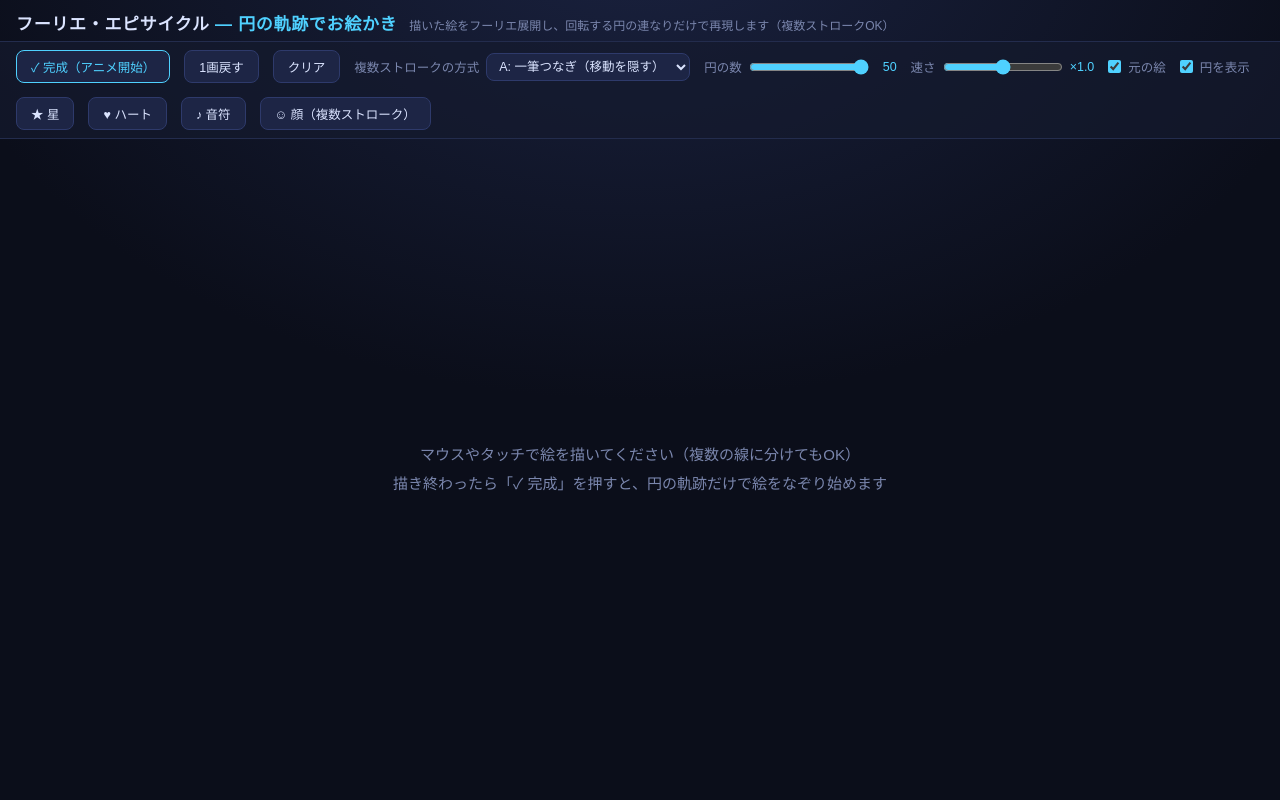
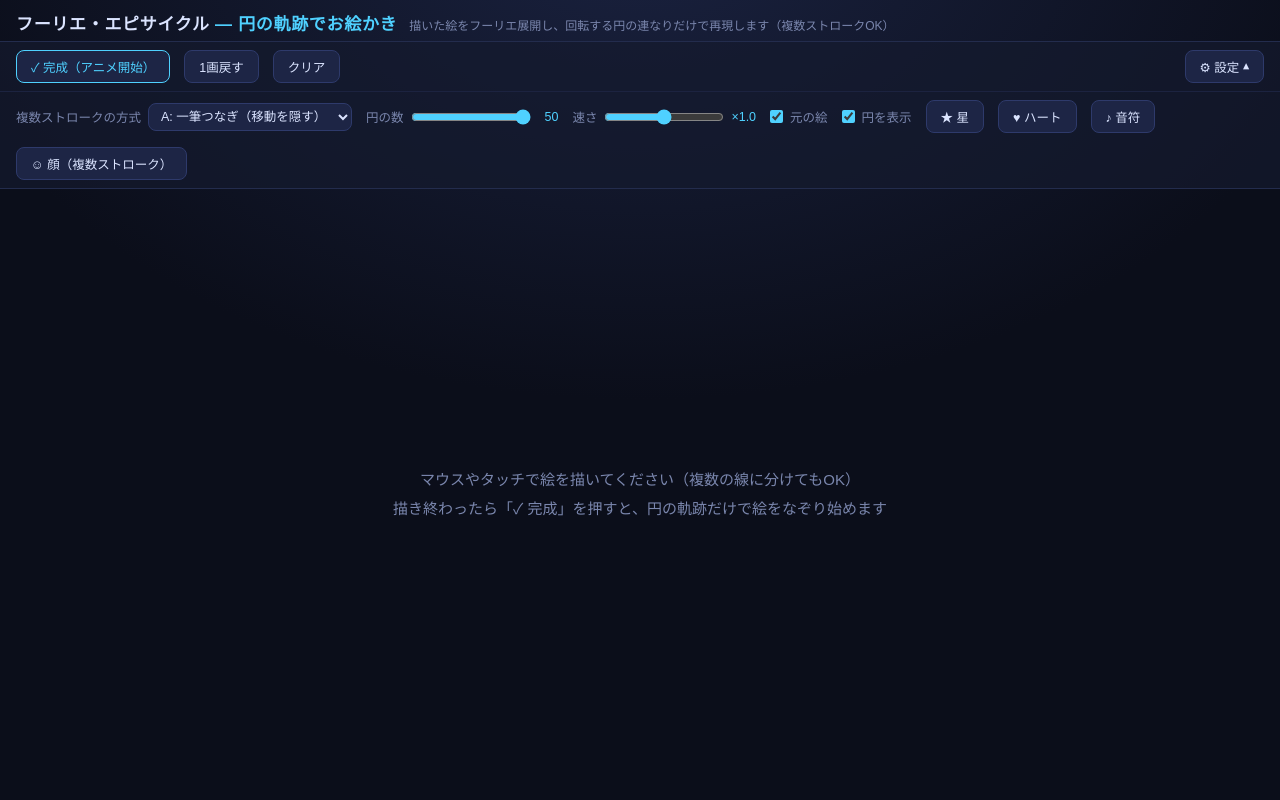
Before and after one commit to Beavers-Hive/fourier-epicycles, a plain HTML site: page index.html in a window 1280 px wide. Drawn offline with Linux system fonts and the light colour scheme.

Commit message:
設定メニューを折りたたみ可能に
完成・戻す・クリアは常時表示し、方式・スライダー・プリセットを
⚙設定ボタンで開閉できる2段構成に変更。開閉状態はlocalStorageに記憶。
キャンバスはResizeObserverでツールバーの高さ変化に追従する。

Co-Authored-By: Claude Fable 5 <noreply@anthropic.com>

```diff
--- a/index.html
+++ b/index.html
@@ -34,16 +34,35 @@
   header h1 span { color: var(--accent); }
   header p { font-size: 12px; color: var(--dim); }
   #toolbar {
+    background: color-mix(in srgb, var(--panel) 70%, transparent);
+    border-top: 1px solid #232c4d;
+    border-bottom: 1px solid #232c4d;
+    font-size: 12.5px;
+  }
+  .toolbar-row {
     display: flex;
     align-items: center;
     gap: 14px;
     flex-wrap: wrap;
     padding: 8px 16px;
-    background: color-mix(in srgb, var(--panel) 70%, transparent);
-    border-top: 1px solid #232c4d;
-    border-bottom: 1px solid #232c4d;
-    font-size: 12.5px;
   }
+  #toolbarExtra {
+    border-top: 1px solid #1c2340;
+    max-height: 200px;
+    opacity: 1;
+    overflow: hidden;
+    transition: max-height .25s ease, opacity .2s ease, padding .25s ease;
+  }
+  #toolbarExtra.collapsed {
+    max-height: 0;
+    opacity: 0;
+    padding-top: 0;
+    padding-bottom: 0;
+    border-top-width: 0;
+  }
+  #settingsBtn { margin-left: auto; }
+  #settingsBtn .arrow { display: inline-block; transition: transform .25s; }
+  #settingsBtn.open .arrow { transform: rotate(180deg); }
   .ctrl { display: flex; align-items: center; gap: 7px; white-space: nowrap; }
   .ctrl label { color: var(--dim); }
   .ctrl output { color: var(--accent); font-variant-numeric: tabular-nums; min-width: 3ch; text-align: right; }
@@ -104,9 +123,13 @@
 </header>
 
 <div id="toolbar">
+  <div class="toolbar-row">
     <button id="doneBtn" class="primary">✓ 完成（アニメ開始）</button>
     <button id="undoBtn">1画戻す</button>
     <button id="clearBtn">クリア</button>
+    <button id="settingsBtn" class="open">⚙ 設定 <span class="arrow">▾</span></button>
+  </div>
+  <div id="toolbarExtra" class="toolbar-row">
     <div class="ctrl">
       <label for="method">複数ストロークの方式</label>
       <select id="method">
@@ -136,6 +159,7 @@
     <button data-preset="heart">♥ ハート</button>
     <button data-preset="note">♪ 音符</button>
     <button data-preset="face">☺ 顔（複数ストローク）</button>
+  </div>
 </div>
 
 <div id="stage">
@@ -197,6 +221,8 @@
     ctx.setTransform(dpr, 0, 0, dpr, 0, 0);
   }
   window.addEventListener("resize", resize);
+  // ツールバーの開閉などでキャンバス領域の高さが変わったときも追従する
+  new ResizeObserver(resize).observe(document.getElementById("stage"));
 
   // ---------- 入力（マウス・タッチ共通） ----------
   function pos(e) {
@@ -401,6 +427,20 @@
   }
 
   // ---------- UI ----------
+  const settingsBtn = document.getElementById("settingsBtn");
+  const toolbarExtra = document.getElementById("toolbarExtra");
+  function setSettingsOpen(open) {
+    toolbarExtra.classList.toggle("collapsed", !open);
+    settingsBtn.classList.toggle("open", open);
+    try { localStorage.setItem("fe-settings-open", open ? "1" : "0"); } catch {}
+  }
+  settingsBtn.addEventListener("click", () => {
+    setSettingsOpen(toolbarExtra.classList.contains("collapsed"));
+  });
+  try {
+    if (localStorage.getItem("fe-settings-open") === "0") setSettingsOpen(false);
+  } catch {}
+
   document.getElementById("doneBtn").addEventListener("click", startAnimation);
   document.getElementById("clearBtn").addEventListener("click", clearAll);
   document.getElementById("undoBtn").addEventListener("click", () => {
```
Lines whose indentation alone changed are shown as unchanged.
